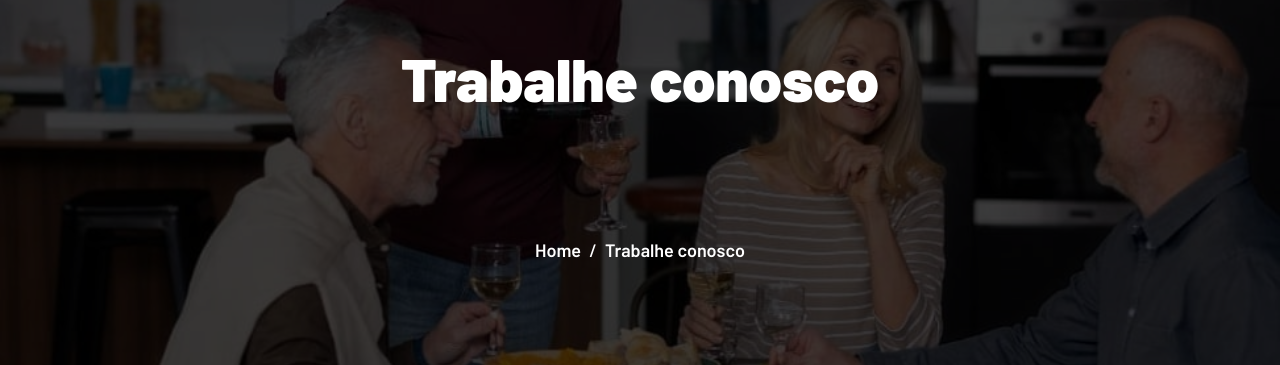
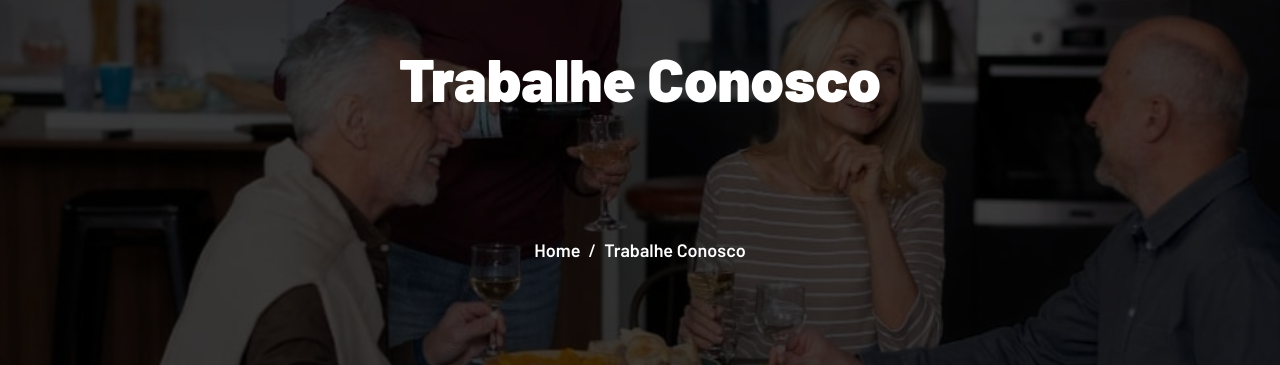
Before and after one commit to Sev7tech/reprotec, a Next.js app: page /trabalhe-conosco in a window 1280 px wide. Shown: the part 280-645 px from the top of the page. Built offline with nearby package versions, Linux system fonts and the light colour scheme.

Commit message:
test: update validataion ligic" "

```diff
--- a/src/app/trabalhe-conosco/page.tsx
+++ b/src/app/trabalhe-conosco/page.tsx
@@ -28,8 +28,8 @@ export const metadata: Metadata = {
 }
 
 const pageInfos: IPageInfos = {
-  title: 'Trabalhe conosco',
-  children: 'Trabalhe conosco',
+  title: 'Trabalhe Conosco',
+  children: 'Trabalhe Conosco',
   href: '/trabalhe-conosco'
 }
 
```
